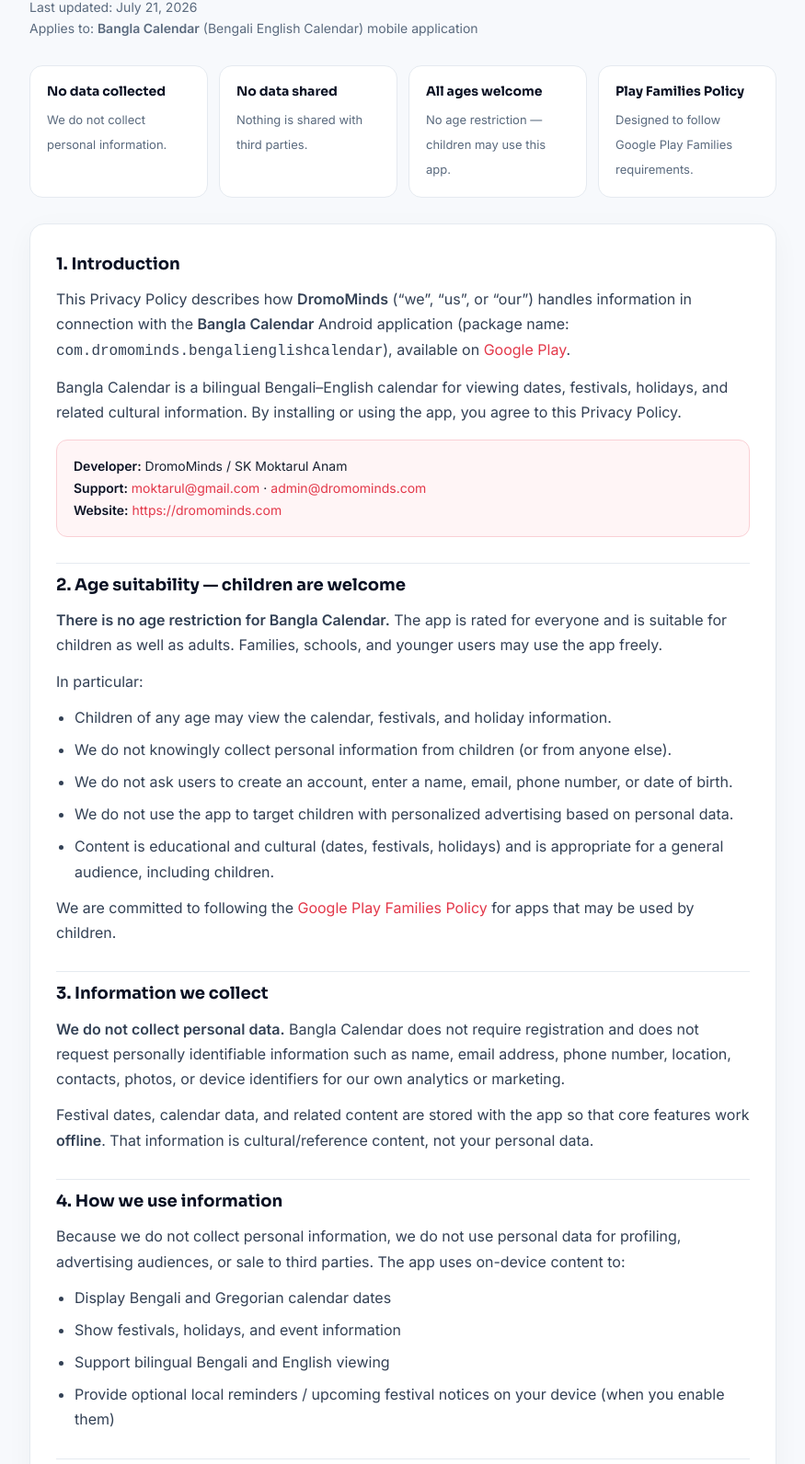
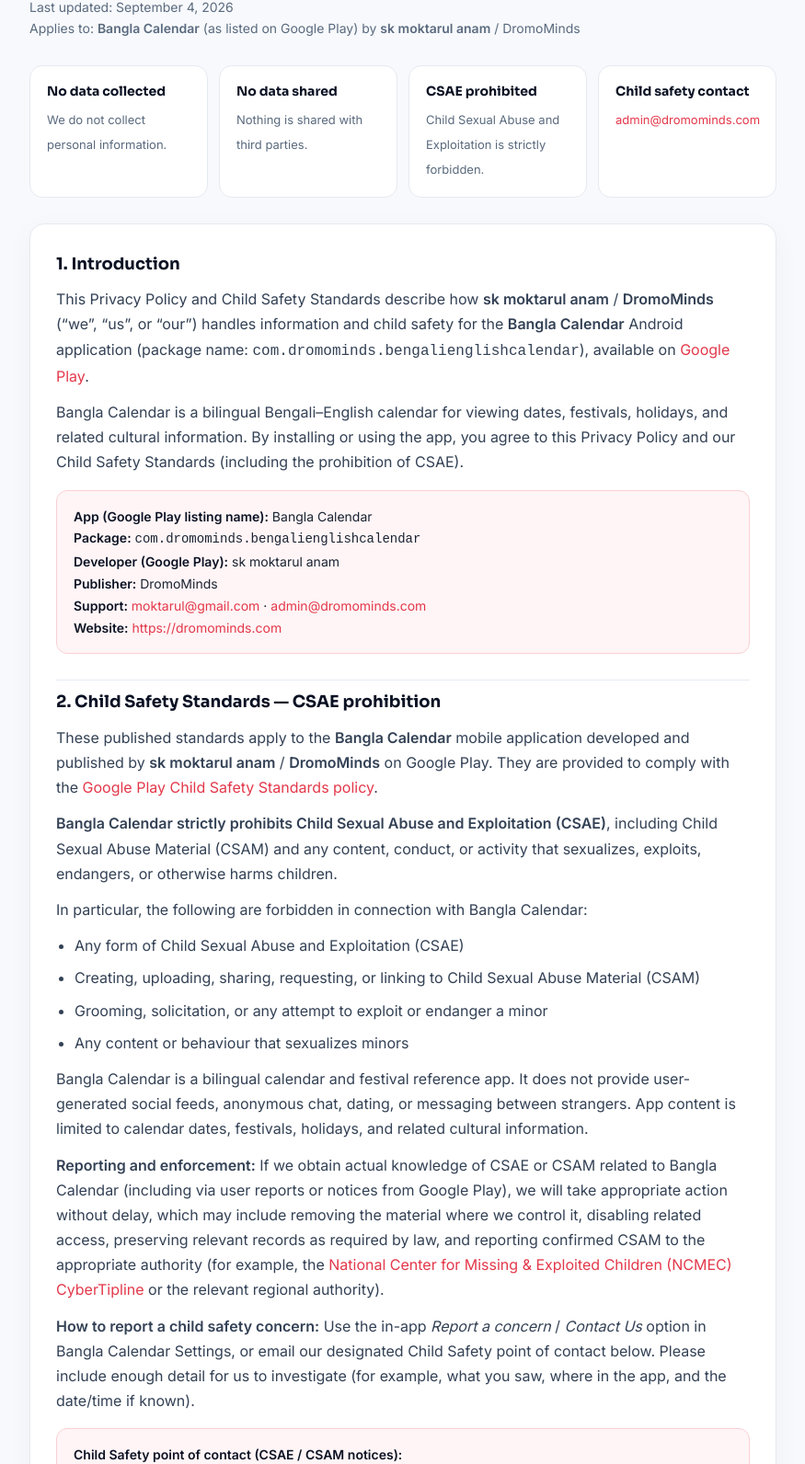
Before and after one commit to moktarul12/privacy, a plain HTML site: page bengalicalendar/index.html in a window 1280 px wide. Shown: the part 157-1749 px from the top of the page at 92% size, without its empty margins (202-1077 px from the left). Drawn offline with Linux system fonts and the light colour scheme.

Commit message:
Update index.html

```diff
--- a/bengalicalendar/index.html
+++ b/bengalicalendar/index.html
@@ -3,9 +3,9 @@
 <head>
     <meta charset="UTF-8">
     <meta name="viewport" content="width=device-width, initial-scale=1.0">
-    <title>Privacy Policy | Bangla Calendar – DromoMinds</title>
-    <meta name="description" content="Privacy Policy for Bangla Calendar by DromoMinds. No personal data collected. Suitable for all ages, including children. Compliant with Google Play Families Policy.">
-    <link rel="icon" type="image/png" href="dm/logo.png">
+    <title>Privacy Policy &amp; Child Safety Standards | Bangla Calendar – DromoMinds</title>
+    <meta name="description" content="Privacy Policy and Child Safety Standards for Bangla Calendar by DromoMinds / sk moktarul anam. Explicitly prohibits Child Sexual Abuse and Exploitation (CSAE). No personal data collected.">
+    <link rel="icon" href="data:,">
     <link rel="preconnect" href="https://fonts.googleapis.com">
     <link rel="preconnect" href="https://fonts.gstatic.com" crossorigin>
     <link href="https://fonts.googleapis.com/css2?family=Sora:wght@400;600;700;800&family=Inter:wght@400;500;600&display=swap" rel="stylesheet">
@@ -147,10 +147,11 @@
 
     <main class="wrap">
         <span class="badge">Legal</span>
-        <h1>Privacy Policy</h1>
+        <h1>Privacy Policy &amp; Child Safety Standards</h1>
         <p class="meta">
-            Last updated: July 21, 2026<br>
-            Applies to: <strong>Bangla Calendar</strong> (Bengali English Calendar) mobile application
+            Last updated: September 4, 2026<br>
+            Applies to: <strong>Bangla Calendar</strong> (as listed on Google Play) by
+            <strong>sk moktarul anam</strong> / DromoMinds
         </p>
 
         <div class="highlights">
@@ -163,36 +164,90 @@
                 <span>Nothing is shared with third parties.</span>
             </div>
             <div class="hl">
-                <strong>All ages welcome</strong>
-                <span>No age restriction — children may use this app.</span>
+                <strong>CSAE prohibited</strong>
+                <span>Child Sexual Abuse and Exploitation is strictly forbidden.</span>
             </div>
             <div class="hl">
-                <strong>Play Families Policy</strong>
-                <span>Designed to follow Google Play Families requirements.</span>
+                <strong>Child safety contact</strong>
+                <span><a href="mailto:admin@dromominds.com">admin@dromominds.com</a></span>
             </div>
         </div>
 
         <div class="card">
             <h2>1. Introduction</h2>
             <p>
-                This Privacy Policy describes how <strong>DromoMinds</strong> (“we”, “us”, or “our”) handles information in connection with the
+                This Privacy Policy and Child Safety Standards describe how <strong>sk moktarul anam</strong> / <strong>DromoMinds</strong> (“we”, “us”, or “our”) handles information and child safety for the
                 <strong>Bangla Calendar</strong> Android application (package name:
                 <code>com.dromominds.bengalienglishcalendar</code>), available on
                 <a href="https://play.google.com/store/apps/details?id=com.dromominds.bengalienglishcalendar" target="_blank" rel="noopener">Google Play</a>.
             </p>
             <p>
                 Bangla Calendar is a bilingual Bengali–English calendar for viewing dates, festivals, holidays, and related cultural information.
-                By installing or using the app, you agree to this Privacy Policy.
+                By installing or using the app, you agree to this Privacy Policy and our Child Safety Standards (including the prohibition of CSAE).
             </p>
 
             <div class="app-box">
-                <strong>Developer:</strong> DromoMinds / SK Moktarul Anam<br>
+                <strong>App (Google Play listing name):</strong> Bangla Calendar<br>
+                <strong>Package:</strong> <code>com.dromominds.bengalienglishcalendar</code><br>
+                <strong>Developer (Google Play):</strong> sk moktarul anam<br>
+                <strong>Publisher:</strong> DromoMinds<br>
                 <strong>Support:</strong> <a href="mailto:moktarul@gmail.com">moktarul@gmail.com</a> ·
                 <a href="mailto:admin@dromominds.com">admin@dromominds.com</a><br>
                 <strong>Website:</strong> <a href="https://dromominds.com">https://dromominds.com</a>
             </div>
 
-            <h2>2. Age suitability — children are welcome</h2>
+            <h2 id="child-safety">2. Child Safety Standards — CSAE prohibition</h2>
+            <p>
+                These published standards apply to the <strong>Bangla Calendar</strong> mobile application
+                developed and published by <strong>sk moktarul anam</strong> / <strong>DromoMinds</strong>
+                on Google Play. They are provided to comply with the
+                <a href="https://support.google.com/googleplay/android-developer/answer/14747720" target="_blank" rel="noopener">Google Play Child Safety Standards policy</a>.
+            </p>
+            <p>
+                <strong>Bangla Calendar strictly prohibits Child Sexual Abuse and Exploitation (CSAE)</strong>,
+                including Child Sexual Abuse Material (CSAM) and any content, conduct, or activity that
+                sexualizes, exploits, endangers, or otherwise harms children.
+            </p>
+            <p>In particular, the following are forbidden in connection with Bangla Calendar:</p>
+            <ul>
+                <li>Any form of Child Sexual Abuse and Exploitation (CSAE)</li>
+                <li>Creating, uploading, sharing, requesting, or linking to Child Sexual Abuse Material (CSAM)</li>
+                <li>Grooming, solicitation, or any attempt to exploit or endanger a minor</li>
+                <li>Any content or behaviour that sexualizes minors</li>
+            </ul>
+            <p>
+                Bangla Calendar is a bilingual calendar and festival reference app. It does not provide
+                user-generated social feeds, anonymous chat, dating, or messaging between strangers.
+                App content is limited to calendar dates, festivals, holidays, and related cultural information.
+            </p>
+            <p>
+                <strong>Reporting and enforcement:</strong> If we obtain actual knowledge of CSAE or CSAM
+                related to Bangla Calendar (including via user reports or notices from Google Play), we will
+                take appropriate action without delay, which may include removing the material where we control it,
+                disabling related access, preserving relevant records as required by law, and reporting confirmed
+                CSAM to the appropriate authority (for example, the
+                <a href="https://www.missingkids.org/gethelpnow/cybertipline" target="_blank" rel="noopener">National Center for Missing &amp; Exploited Children (NCMEC) CyberTipline</a>
+                or the relevant regional authority).
+            </p>
+            <p>
+                <strong>How to report a child safety concern:</strong> Use the in-app
+                <em>Report a concern</em> / <em>Contact Us</em> option in Bangla Calendar Settings, or email our
+                designated Child Safety point of contact below. Please include enough detail for us to investigate
+                (for example, what you saw, where in the app, and the date/time if known).
+            </p>
+            <div class="app-box">
+                <strong>Child Safety point of contact (CSAE / CSAM notices):</strong><br>
+                Name: SK Moktarul Anam (sk moktarul anam)<br>
+                Email: <a href="mailto:admin@dromominds.com?subject=Bangla%20Calendar%20Child%20Safety%20%2F%20CSAE">admin@dromominds.com</a><br>
+                Alternate: <a href="mailto:moktarul@gmail.com?subject=Bangla%20Calendar%20Child%20Safety%20%2F%20CSAE">moktarul@gmail.com</a><br>
+                This contact is empowered to discuss Bangla Calendar’s child-safety enforcement procedures and to take action when required, including responding to notifications from Google Play about CSAE content.
+            </div>
+            <p>
+                We comply with applicable child safety laws and regulations relevant to Bangla Calendar’s
+                distribution and operation.
+            </p>
+
+            <h2>3. Age suitability — children are welcome</h2>
             <p>
                 <strong>There is no age restriction for Bangla Calendar.</strong>
                 The app is rated for everyone and is suitable for children as well as adults.
@@ -212,7 +267,7 @@
                 for apps that may be used by children.
             </p>
 
-            <h2>3. Information we collect</h2>
+            <h2>4. Information we collect</h2>
             <p>
                 <strong>We do not collect personal data.</strong>
                 Bangla Calendar does not require registration and does not request personally identifiable information such as name, email address, phone number, location, contacts, photos, or device identifiers for our own analytics or marketing.
@@ -222,7 +277,7 @@
                 That information is cultural/reference content, not your personal data.
             </p>
 
-            <h2>4. How we use information</h2>
+            <h2>5. How we use information</h2>
             <p>
                 Because we do not collect personal information, we do not use personal data for profiling, advertising audiences, or sale to third parties.
                 The app uses on-device content to:
@@ -234,13 +289,13 @@
                 <li>Provide optional local reminders / upcoming festival notices on your device (when you enable them)</li>
             </ul>
 
-            <h2>5. Data sharing</h2>
+            <h2>6. Data sharing</h2>
             <p>
                 <strong>We do not share personal data with third parties</strong>, because we do not collect it.
                 We do not sell, rent, or trade user information.
             </p>
 
-            <h2>6. Advertising</h2>
+            <h2>7. Advertising</h2>
             <p>
                 The app may display advertisements through Google Play / advertising networks as disclosed on the Play Store listing (“Contains ads”).
                 Ad serving may be handled by third-party providers under their own policies.
@@ -250,46 +305,46 @@
                 If you are a parent or guardian and have concerns about ads shown to a child, you can manage device advertising preferences in Android settings, or contact us using the email below.
             </p>
 
-            <h2>7. Permissions and device features</h2>
+            <h2>8. Permissions and device features</h2>
             <p>
                 Depending on the version of the app and features you enable (for example, festival reminders or notifications), Android may request standard system permissions such as notification access.
                 These permissions are used only to deliver the feature you choose on your device.
                 We do not use permissions to harvest personal data for our servers.
             </p>
 
-            <h2>8. Data security and retention</h2>
+            <h2>9. Data security and retention</h2>
             <p>
                 Since we do not operate a user account system or personal-data backend for this app, there is no personal profile stored on our servers to retain or delete.
                 Uninstalling the app removes the app and its local data from your device according to Android’s normal uninstall behavior.
             </p>
 
-            <h2>9. Children’s privacy (COPPA / Families)</h2>
+            <h2>10. Children’s privacy (COPPA / Families)</h2>
             <p>
                 Bangla Calendar is intended for a general audience <strong>including children</strong>.
                 We do not knowingly collect personal information from children under 13 (or the equivalent age in your country).
                 If you believe a child has provided personal information to us through any channel, please contact us and we will delete it promptly if any such information was received.
             </p>
 
-            <h2>10. Third-party links and stores</h2>
+            <h2>11. Third-party links and stores</h2>
             <p>
                 The app is distributed via Google Play. Google’s own terms and privacy practices apply to your use of the Play Store, downloads, ratings, and payments (if any).
                 This Privacy Policy covers our Bangla Calendar app specifically.
             </p>
 
-            <h2>11. Changes to this policy</h2>
+            <h2>12. Changes to this policy</h2>
             <p>
                 We may update this Privacy Policy from time to time.
                 The “Last updated” date at the top will change when we do.
                 Continued use of the app after an update means you accept the revised policy.
                 Material changes will be reflected on this page at
-                <a href="https://dromominds.com/privacy-policy.html">https://dromominds.com/privacy-policy.html</a>.
+                <a href="https://moktarul12.github.io/privacy/bengalicalendar/">https://moktarul12.github.io/privacy/bengalicalendar/</a>.
             </p>
 
-            <h2>12. Contact us</h2>
-            <p>If you have questions about this Privacy Policy or the Bangla Calendar app, contact:</p>
+            <h2>13. Contact us</h2>
+            <p>If you have questions about this Privacy Policy, Child Safety Standards, or the Bangla Calendar app, contact:</p>
             <ul>
+                <li>Child Safety / CSAE contact: <a href="mailto:admin@dromominds.com">admin@dromominds.com</a></li>
                 <li>Email: <a href="mailto:moktarul@gmail.com">moktarul@gmail.com</a></li>
-                <li>Email: <a href="mailto:admin@dromominds.com">admin@dromominds.com</a></li>
                 <li>Website: <a href="https://dromominds.com">https://dromominds.com</a></li>
                 <li>App on Google Play:
                     <a href="https://play.google.com/store/apps/details?id=com.dromominds.bengalienglishcalendar" target="_blank" rel="noopener">Bangla Calendar</a>
@@ -305,8 +360,8 @@
 
     <footer class="pp-foot">
         &copy; 2026 DromoMinds. All rights reserved.
-        · <a href="/">Home</a>
-        · <a href="/contact">Contact</a>
+        · <a href="https://moktarul12.github.io/privacy/bengalicalendar/">Privacy &amp; Child Safety</a>
+        · <a href="mailto:admin@dromominds.com">Contact</a>
         · <a href="https://play.google.com/store/apps/details?id=com.dromominds.bengalienglishcalendar" target="_blank" rel="noopener">Bangla Calendar on Play</a>
     </footer>
 </body>
```
